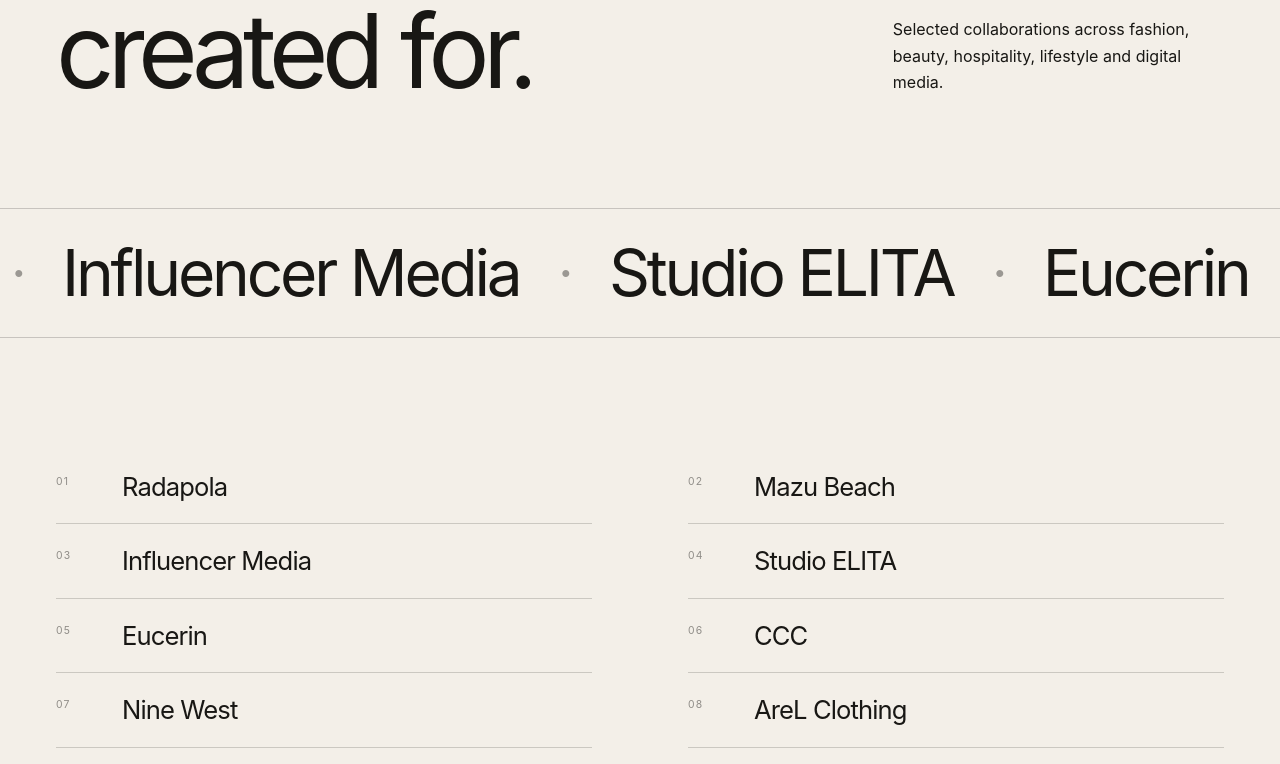
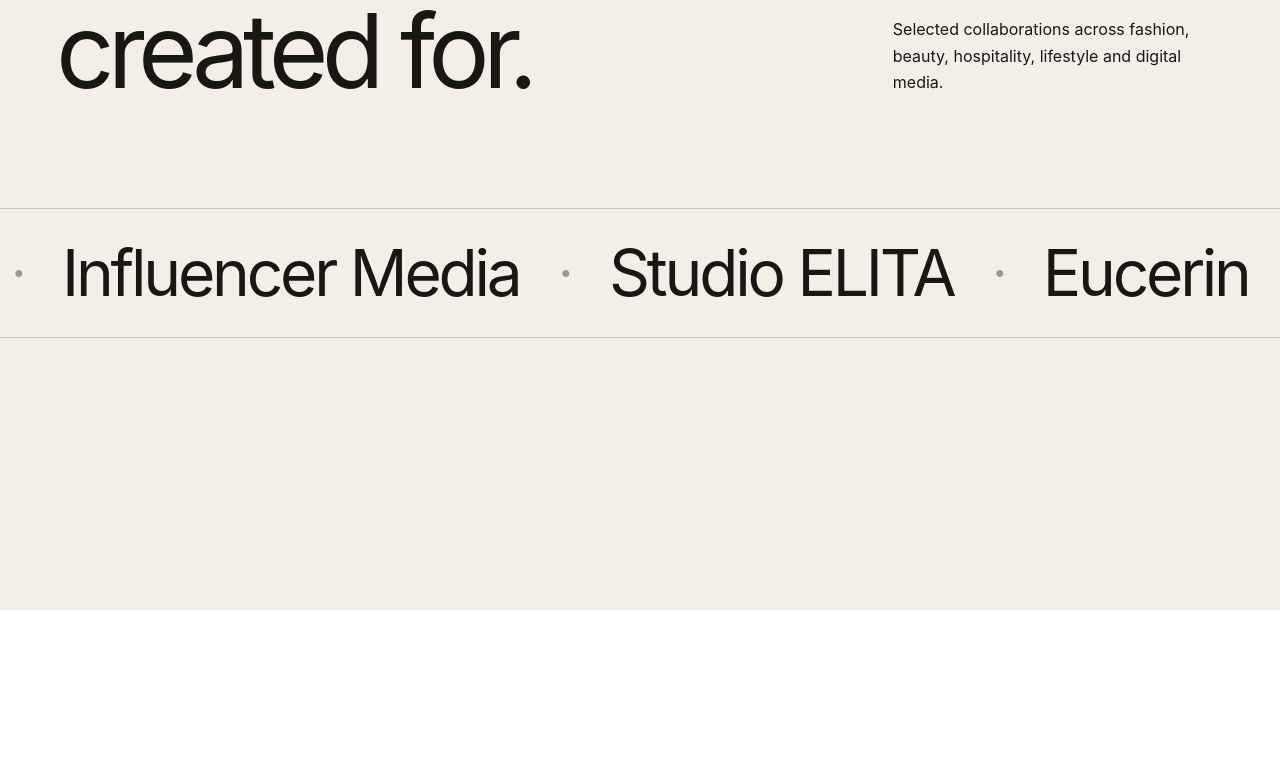
Before and after one commit to IvannIvannov/Anastasia-vol2, a React (Vite) app: page / in a window 1280 px wide. Shown: the part 5885-6649 px from the top of the page. After the commit the page ends 6495 px from the top, so only its background shows below. Built offline with nearby package versions, Linux system fonts and the light colour scheme.

Commit message:
Create selected clients marquee section

```diff
--- a/src/components/Clients/Clients.css
+++ b/src/components/Clients/Clients.css
@@ -120,42 +120,6 @@
     }
 }
 
-/* CLIENT LIST */
-
-.clients__list {
-    display: grid;
-    grid-template-columns: repeat(2, 1fr);
-
-    column-gap: 6rem;
-}
-
-.clients__item {
-    display: grid;
-    grid-template-columns: 50px 1fr;
-
-    gap: 1rem;
-
-    padding: 1.5rem 0;
-
-    border-bottom: 1px solid rgba(24, 23, 20, 0.18);
-}
-
-.clients__item span {
-    font-size: 0.65rem;
-    letter-spacing: 0.12em;
-
-    opacity: 0.45;
-}
-
-.clients__item p {
-    margin: 0;
-
-    font-size: clamp(1.4rem, 2vw, 2.3rem);
-    line-height: 1;
-
-    letter-spacing: -0.035em;
-}
-
 /* TABLET */
 
 @media (max-width: 1024px) {
@@ -208,12 +172,6 @@
         margin: 0 1.5rem;
     }
 
-    .clients__list {
-        grid-template-columns: 1fr;
-
-        column-gap: 0;
-    }
-
     .clients__item {
         grid-template-columns: 40px 1fr;
     }
--- a/src/components/Clients/Clients.tsx
+++ b/src/components/Clients/Clients.tsx
@@ -53,24 +53,6 @@ const Clients = () => {
         </div>
       </div>
 
-      <div className="clients__list">
-        {clients.map((client, index) => (
-          <motion.div
-            key={client}
-            initial={{ opacity: 0 }}
-            whileInView={{ opacity: 1 }}
-            viewport={{ once: true }}
-            transition={{
-              duration: 0.6,
-              delay: index * 0.04,
-            }}
-            className="clients__item"
-          >
-            <span>{String(index + 1).padStart(2, "0")}</span>
-            <p>{client}</p>
-          </motion.div>
-        ))}
-      </div>
     </section>
   );
 };
```
